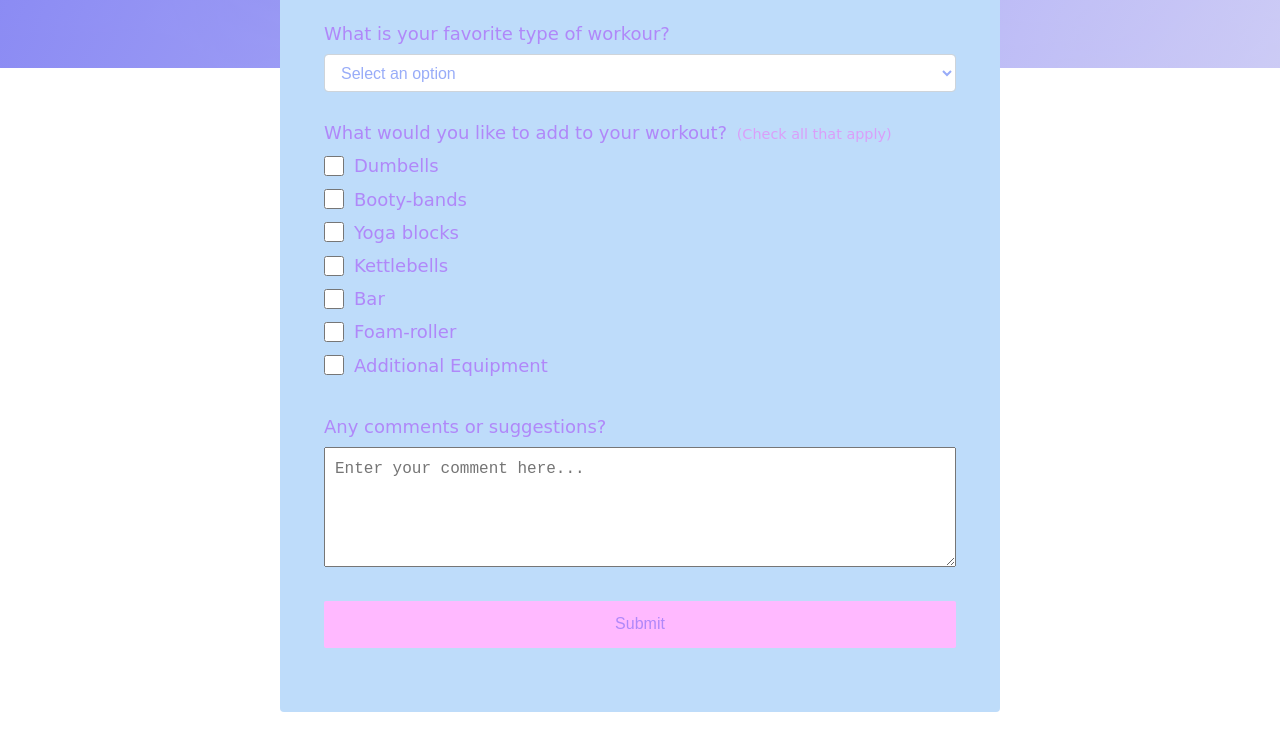
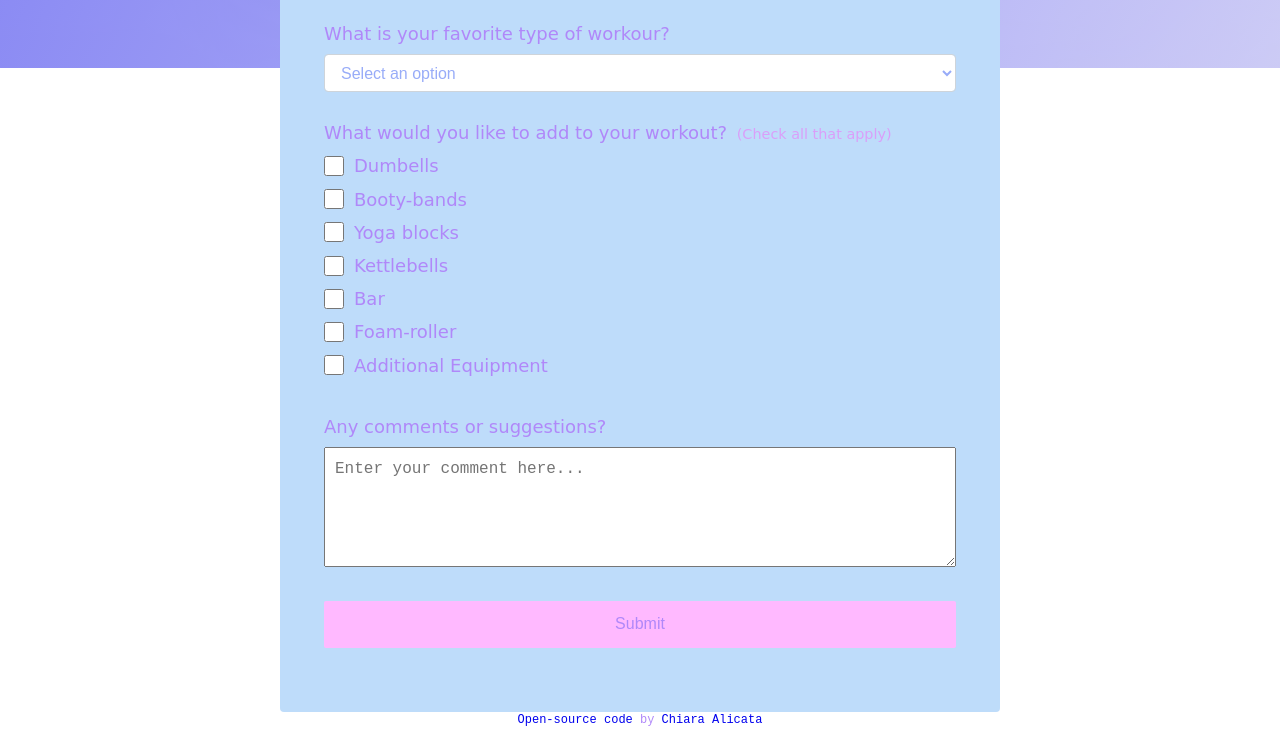
Before and after one commit to chiaraalicata/survey-form-project-easy, a plain HTML site: page index.html in a window 1280 px wide. Shown: the part 732-1461 px from the top of the page. Drawn offline with Linux system fonts and the light colour scheme; a web font is replaced by a local one.

Commit message:
added my open-source links

```diff
--- a/index.html
+++ b/index.html
@@ -192,6 +192,22 @@
           </button>
         </div>
       </form>
+      <footer>
+        <a
+          href="https://github.com/chiaraalicata/my-shecodes-project-weather"
+          target="_blank"
+          id="open-source"
+        >
+          Open-source code
+        </a>
+        by
+        <a
+          href="https://www.linkedin.com/in/chiara-alicata-9b0529177/"
+          target="_blank"
+        >
+          Chiara Alicata
+        </a>
+      </footer>
     </div>
   </body>
 </html>
--- a/src/style.css
+++ b/src/style.css
@@ -154,3 +154,13 @@ form {
   border-radius: 2px;
   cursor: pointer;
 }
+#open-source {
+  text-decoration-line: none;
+}
+footer {
+  font-size: 12px;
+  font-family: monospace;
+  text-align: center;
+}
+a {
+  text-decoration-line: none;
```
Also changed, not shown: 2 other files.
